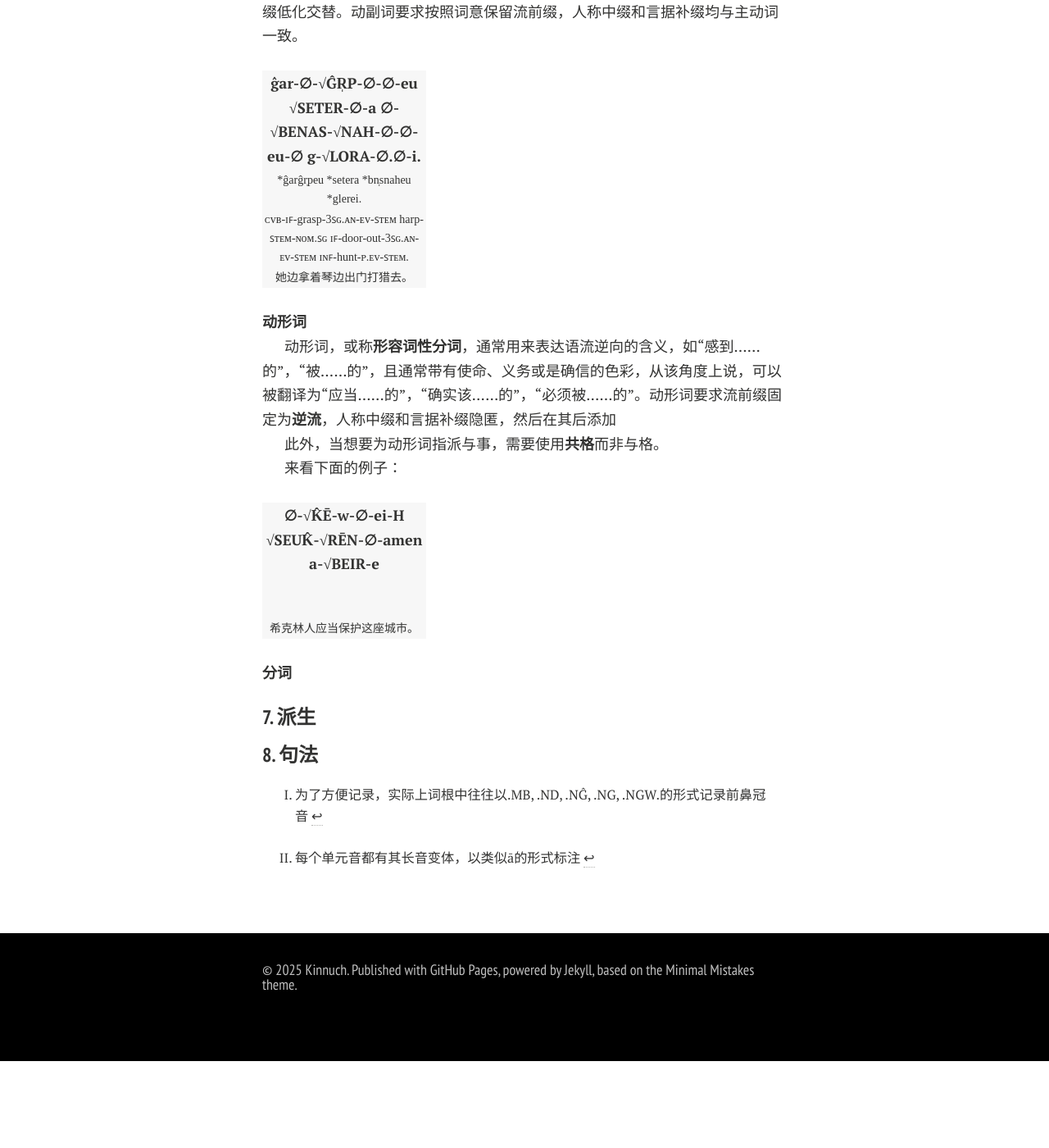
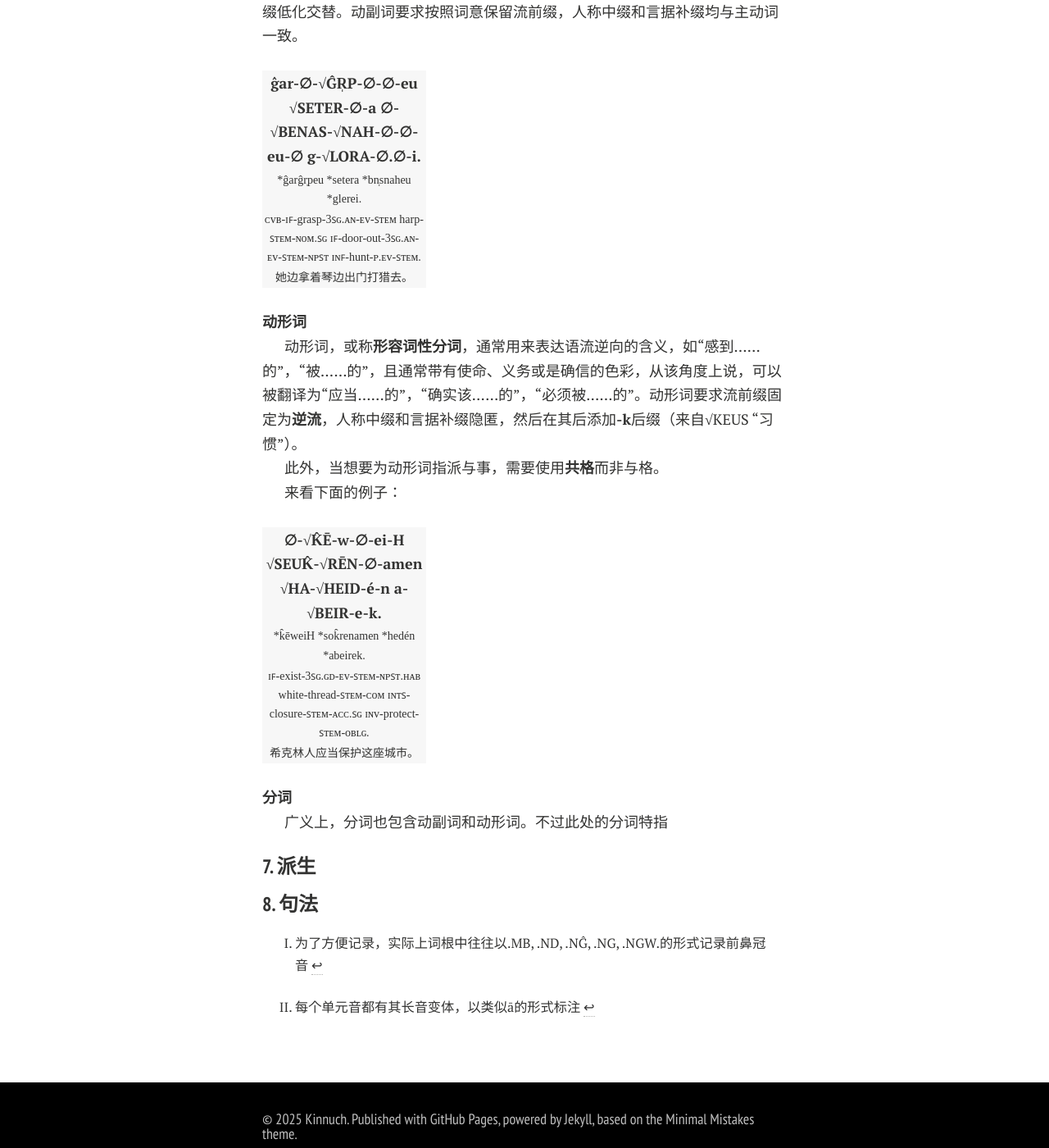
Before and after one commit to Kinnuch/kinnuch.github.io, a Jekyll site: the page built from laim/Proto-Shikṛin.md, in a window 1280 px wide and 1400 px high, scrolled down 28810 px. Shown: the whole window at 82% size. Built offline with Jekyll 4.4.1, drawn with Linux system fonts in a browser that asks for light colours; nearby versions of some CDN libraries; comment, search, counter and statistics services are not loaded; a style sheet for code colours, icons or effects is not loaded; before the commit the page ends 30104 px from its top, so only the background shows below that.

Commit message:
Update Proto-Shikṛin.md

```diff
--- a/laim/Proto-Shikṛin.md
+++ b/laim/Proto-Shikṛin.md
@@ -708,24 +708,26 @@ Thematic词干缀通常是-ó-/-é-，Athematic词干缀则比较多样，其中
 | ĝar-∅-√ĜR̩P-∅-∅-eu √SETER-∅-a ∅-√BENAS-√NAH-∅-∅-eu-∅ g-√LORA-∅.∅-i. |
 | :----------------------------------------------------------: |
 |             *ĝarĝr̩peu *setera *bn̩snaheu *glerei.             |
-| ᴄᴠʙ-ɪꜰ-grasp-3ꜱɢ.ᴀɴ-ᴇᴠ-ꜱᴛᴇᴍ harp-ꜱᴛᴇᴍ-ɴᴏᴍ.ꜱɢ ɪꜰ-door-out-3ꜱɢ.ᴀɴ-ᴇᴠ-ꜱᴛᴇᴍ ɪɴꜰ-hunt-ᴘ.ᴇᴠ-ꜱᴛᴇᴍ. |
+| ᴄᴠʙ-ɪꜰ-grasp-3ꜱɢ.ᴀɴ-ᴇᴠ-ꜱᴛᴇᴍ harp-ꜱᴛᴇᴍ-ɴᴏᴍ.ꜱɢ ɪꜰ-door-out-3ꜱɢ.ᴀɴ-ᴇᴠ-ꜱᴛᴇᴍ-ɴᴘꜱᴛ ɪɴꜰ-hunt-ᴘ.ᴇᴠ-ꜱᴛᴇᴍ. |
 |                   她边拿着琴边出门打猎去。                   |
 
 **动形词**
 
-动形词，或称**形容词性分词**，通常用来表达语流逆向的含义，如“感到……的”，“被……的”，且通常带有使命、义务或是确信的色彩，从该角度上说，可以被翻译为“应当……的”，“确实该……的”，“必须被……的”。动形词要求流前缀固定为**逆流**，人称中缀和言据补缀隐匿，然后在其后添加
+动形词，或称**形容词性分词**，通常用来表达语流逆向的含义，如“感到……的”，“被……的”，且通常带有使命、义务或是确信的色彩，从该角度上说，可以被翻译为“应当……的”，“确实该……的”，“必须被……的”。动形词要求流前缀固定为**逆流**，人称中缀和言据补缀隐匿，然后在其后添加**-k**后缀（来自√KEUS “习惯”）。
 
 此外，当想要为动形词指派与事，需要使用**共格**而非与格。
 
 来看下面的例子：
 
-| ∅-√K̂Ē-w-∅-ei-H √SEUK̂-√RĒN-∅-amen  a-√BEIR-e |
-| :-----------------------------------------: |
-|                                             |
-|                                             |
-|         希克林人应当保护这座城市。          |
+| ∅-√K̂Ē-w-∅-ei-H √SEUK̂-√RĒN-∅-amen  √HA-√HEID-é-n a-√BEIR-e-k. |
+| :----------------------------------------------------------: |
+|             *k̂ēweiH *sok̂renamen *hedén *abeirek.             |
+| ɪꜰ-exist-3ꜱɢ.ɢᴅ-ᴇᴠ-ꜱᴛᴇᴍ-ɴᴘꜱᴛ.ʜᴀʙ white-thread-ꜱᴛᴇᴍ-ᴄᴏᴍ ɪɴᴛꜱ-closure-ꜱᴛᴇᴍ-ᴀᴄᴄ.ꜱɢ ɪɴᴠ-protect-ꜱᴛᴇᴍ-ᴏʙʟɢ. |
+|                  希克林人应当保护这座城市。                  |
 
 **分词**
+
+广义上，分词也包含动副词和动形词。不过此处的分词特指
 
 #### 7. 派生
 
```
